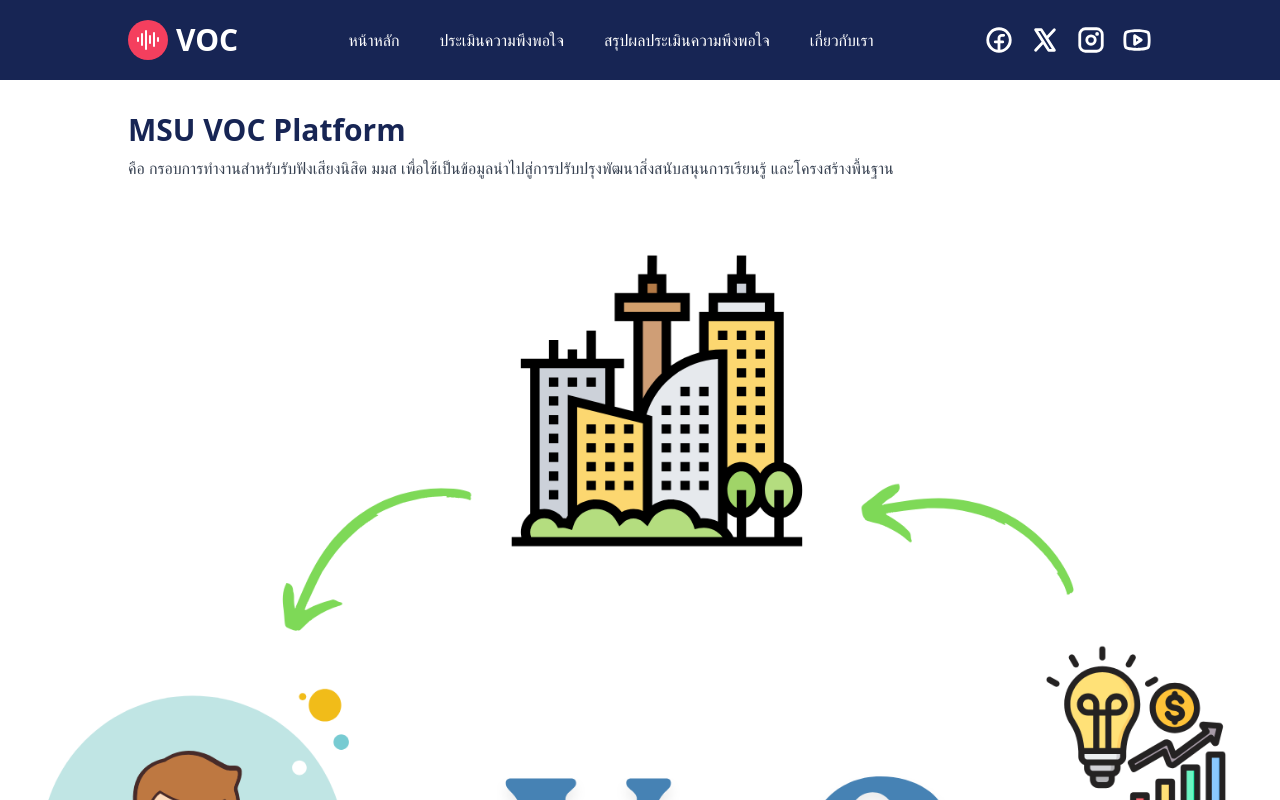
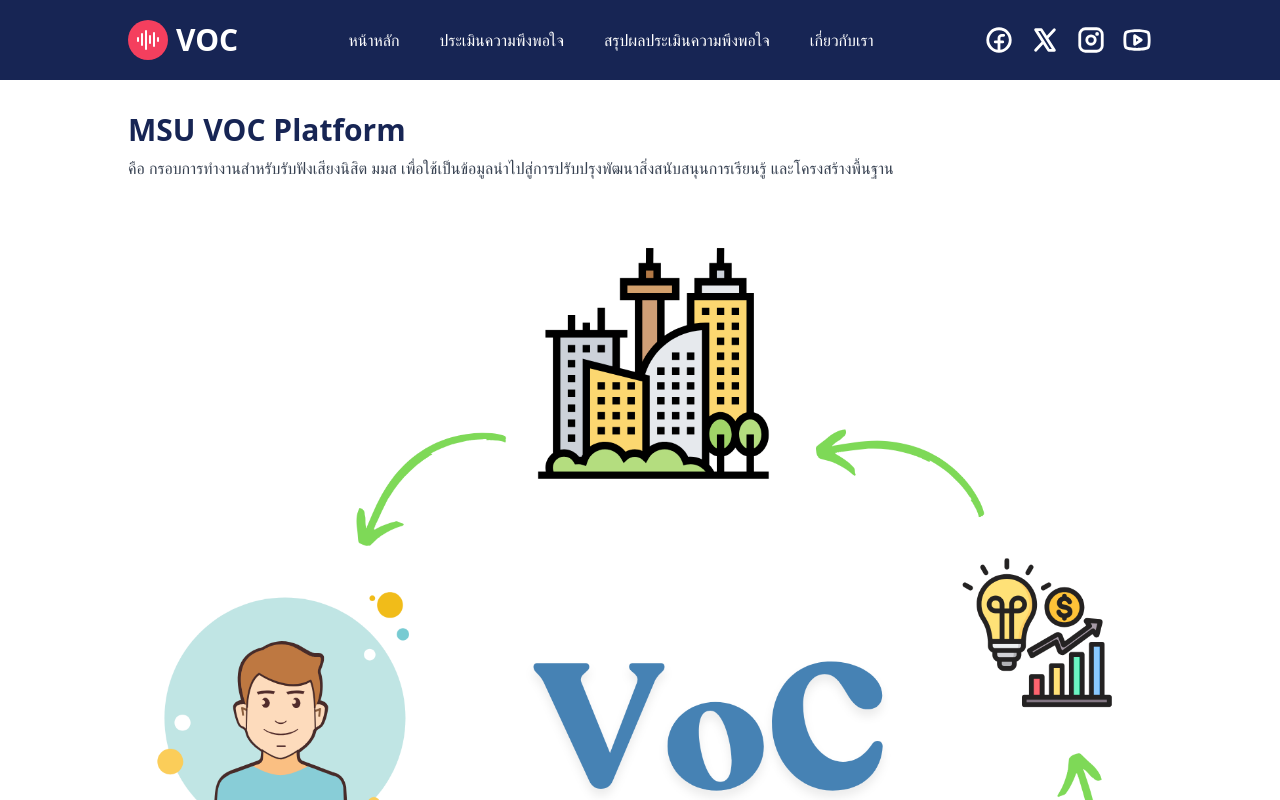
Before and after one commit to tanasats/msuvoc, a Next.js app: page /about in a window 1280 px wide. Shown: the top 800 px of the page. Built offline with nearby package versions, Linux system fonts and the light colour scheme.

Commit message:
add looker report v 1.0

```diff
--- a/app/about/page.tsx
+++ b/app/about/page.tsx
@@ -12,8 +12,10 @@
                 heading='MSU VOC Platform'
                 subheading='คือ กรอบการทำงานสำหรับรับฟังเสียงนิสิต มมส เพื่อใช้เป็นข้อมูลนำไปสู่การปรับปรุงพัฒนาสิ่งสนับสนุนการเรียนรู้ และโครงสร้างพื้นฐาน '
             />
-            <div className='max-w-[640] mx-auto p-5'>
-                <Image src={`/pictures/VoC.png`} width={1500} height={1500} alt="VoC Platform" />
+            <div className='w-[80%] mx-auto'>
+                <div className='max-w-[640] mx-auto p-5'>
+                    <Image src={`/pictures/VoC.png`} width={1500} height={1500} alt="VoC Platform" />
+                </div>
             </div>
             <Footer />
         </div>
```
